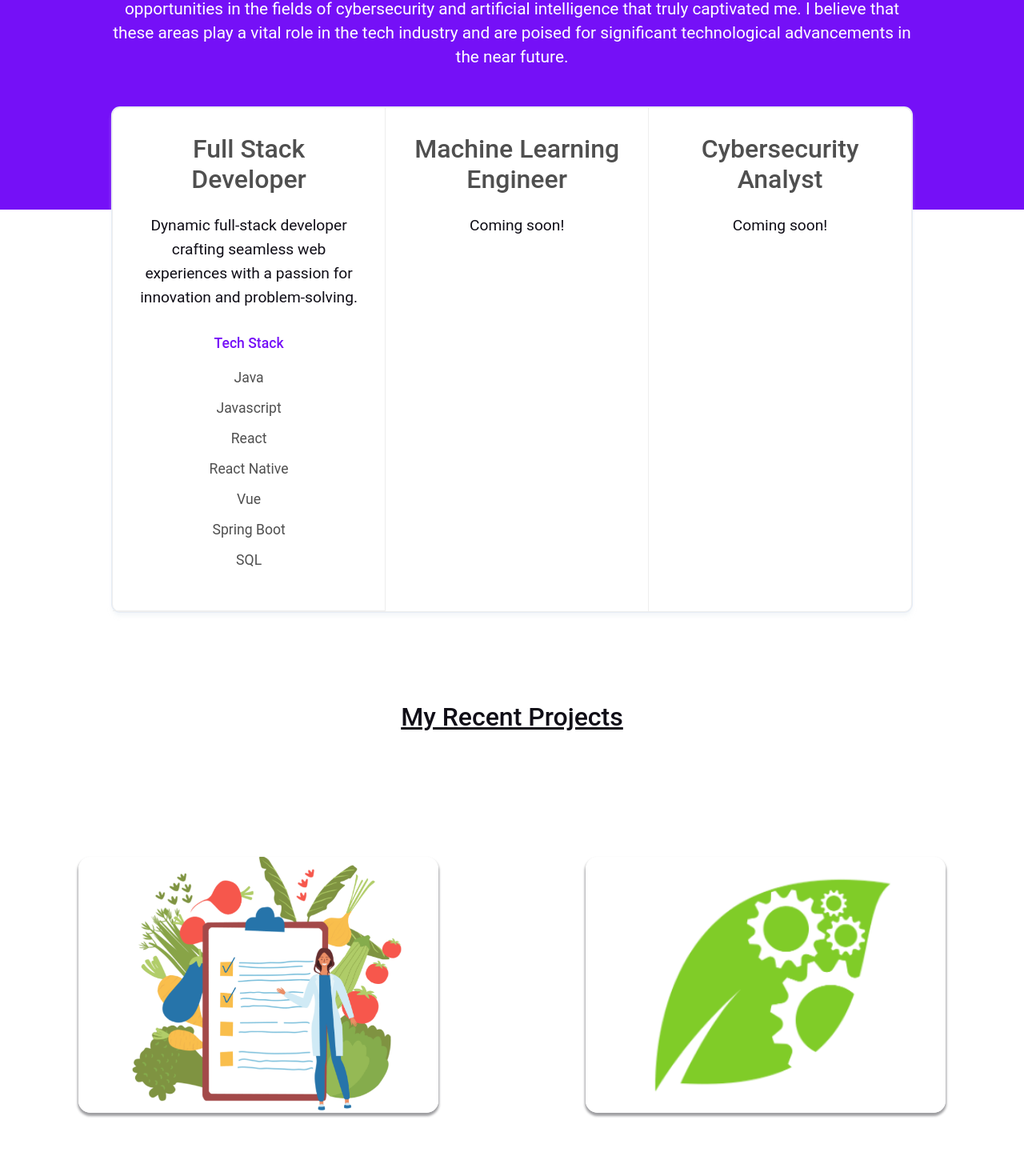
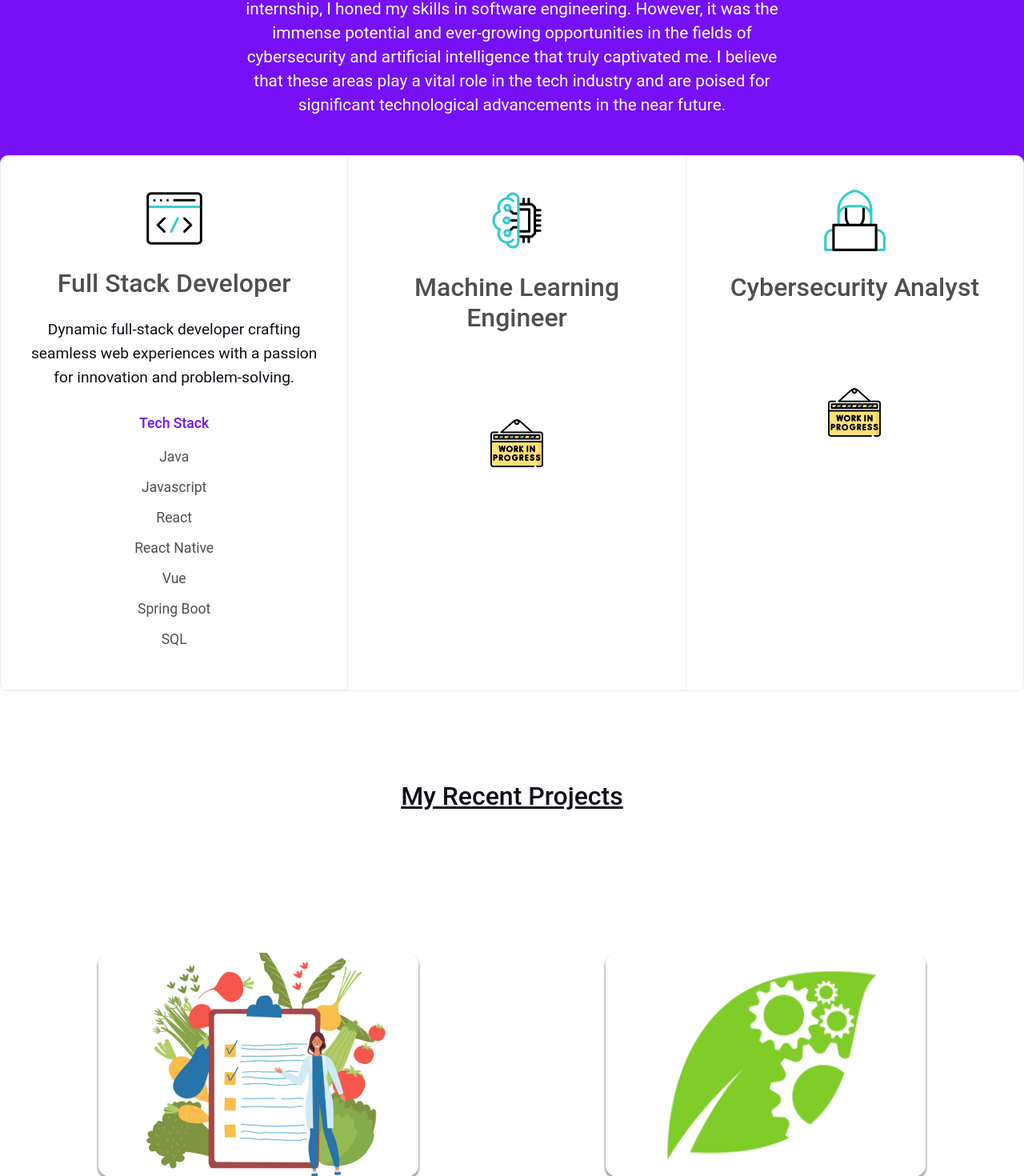
Before and after one commit to geraldng1407/PortfolioWebsite, a React (Create React App) app: page / in a window 1280 px wide. Shown: the part 1091-2561 px from the top of the page at 80% size. Built offline with nearby package versions, Linux system fonts and the light colour scheme.

Commit message:
Added new icons and gifs to the website

```diff
--- a/src/components/About/About.js
+++ b/src/components/About/About.js
@@ -27,6 +27,7 @@ const About = () => {
             </div>
             <div className="about__skill">
                 <div className="about__skill__designer">
+                    <img src="html.gif" alt="developer" className="mainicon" />
                     <h2>Full Stack Developer</h2>
                     <p>
                         Dynamic full-stack developer crafting seamless web
@@ -45,12 +46,18 @@ const About = () => {
                     </ul>
                 </div>
                 <div className="about__skill__developer">
+                    <img
+                        src="artificial-intelligence.gif"
+                        alt="ml"
+                        className="mainicon"
+                    />
                     <h2>Machine Learning Engineer</h2>
-                    <p>Coming soon!</p>
+                    <img src="work-in-progress.png" alt="ml" className="comingsoon" />
                 </div>
                 <div className="about__skill__developer">
+                    <img src="hacker.gif" alt="hacker" className="mainicon" />
                     <h2>Cybersecurity Analyst</h2>
-                    <p>Coming soon!</p>
+                    <img src="work-in-progress.png" alt="ml" className="comingsoon"/>
                 </div>
             </div>
         </React.Fragment>
--- a/src/components/About/About.scss
+++ b/src/components/About/About.scss
@@ -8,7 +8,7 @@ $primary-color: #7510f7;
     }
 
     &__content {
-        max-width: 1000px;
+        max-width: 700px;
         margin: 0 auto;
         text-align: center;
         padding-bottom: 6rem;
@@ -33,15 +33,14 @@ $primary-color: #7510f7;
         text-align: center;
         margin: 0 auto;
         margin-top: -8rem;
-        max-width: 700px;
-        min-width: 1000px;
+        max-width: 1500px;
         display: flex;
         justify-content: center;
         background-color: #fff;
         border-radius: 10px;
         border: 1px solid #eee;
         line-height: 30px;
-        box-shadow: 0 5px 5px 0 rgba(233, 240, 243, 0.5), 0 0 0 1px #e6ecf8;
+        box-shadow: 5px #fff;
         @media (max-width: 768px) {
             max-width: 600px;
         }
@@ -56,8 +55,13 @@ $primary-color: #7510f7;
             @media (max-width: 760px) {
                 width: 100%;
             }
+
             border-bottom: 1px solid #eee;
-
+            .mainicon {
+                max-width: 25%;
+                height: auto;
+                padding-bottom: 1rem;
+            }
             h2 {
                 margin-bottom: 1.5rem;
             }
@@ -77,8 +81,8 @@ $primary-color: #7510f7;
             }
             ul {
                 list-style: none;
-                list-style-position: inside;
-                padding-left: 0;
+                padding: 0;
+                list-style-type: none;
                 li {
                     margin-bottom: 0.5rem;
                     font-size: 1.1rem;
@@ -94,7 +98,17 @@ $primary-color: #7510f7;
                 width: 100%;
                 border-left: none;
             }
+            .mainicon {
+                max-width: 25%;
+                height: auto;
+                padding-bottom: 1rem;
 
+            }
+            .comingsoon {
+                max-width: 17%;
+                height: auto;
+                padding-top: 5rem;
+            }
             h2 {
                 margin-bottom: 1.5rem;
             }
@@ -114,7 +128,8 @@ $primary-color: #7510f7;
             }
             ul {
                 list-style: none;
-
+                padding: 0;
+                list-style-type: none;
                 li {
                     margin-bottom: 0.5rem;
                     font-size: 1.1rem;
--- a/src/components/Header/Header.js
+++ b/src/components/Header/Header.js
@@ -8,7 +8,7 @@ const Header = () => {
             <div className="navbar">
                 <img
                     className="navbar__profile"
-                    src="Logo.svg"
+                    src="letter-g.png"
                     alt="personal"
                 />
                 <a
--- a/src/components/Projects/ProjectItem.scss
+++ b/src/components/Projects/ProjectItem.scss
@@ -2,8 +2,8 @@ $primary-color: #7510f7;
 
 .card {
   position: relative;
-  width: 450px;
-  height: 320px;
+  width: 400px;
+  height: 280px;
   border-radius: 15px;
   padding: 1.5rem;
   background: white;
@@ -79,6 +79,9 @@ $primary-color: #7510f7;
     p {
       letter-spacing: 1px;
       font-size: 1rem;
+      @media (max-width: 770px) {
+        font-size: 0.65rem;
+      }
     }
     a {
       padding: 0.2rem 1.5rem;
@@ -93,7 +96,10 @@ $primary-color: #7510f7;
       transition: 0.4s ease;
       text-decoration: none;
       margin-top: 5px;
-
+      @media (max-width: 770px) {
+        margin-top: 0px;
+        font-size: 0.6rem;
+      }
       &:hover {
         background: $primary-color;
         color: white;
--- a/src/components/Projects/Projects.js
+++ b/src/components/Projects/Projects.js
@@ -4,15 +4,16 @@ import "./Projects.scss";
 
 const SmartInventory = "Smart Inventory";
 const SmartInventoryContent =
-    " Our web app revolutionizes household inventory tracking for food items. Users can make informed decisions, avoid waste, and check food supplies and expiration dates from home. ";
+    "Our web app revolutionizes food inventory tracking at home, enabling informed decisions, waste reduction, and expiration date checks.";
 const CreatedWithSmartInventory = "#SpringBoot, #React.js, #SQL";
 const SourceSmartInventory = "https://github.com/hongyao38/SmartInventory";
 
 const EcOptimise = "EcOptimise";
 const EcOptimiseContent =
-    "Our project tackles energy waste in spaces, reducing facilities costs through a section-based booking system. Utilizing technology and data insights, users can customize energy usage for greater efficiency and savings, promoting sustainability in facilities management.";
+    "Our project tackles energy waste in spaces, reducing facilities costs through a section-based booking system.";
 const CreatedWithEcOptimise = "#React.js";
-const SourceEcOptimise = "https://github.com/Yogesh352/facility-management-frontend"
+const SourceEcOptimise =
+    "https://github.com/Yogesh352/facility-management-frontend";
 
 const Projects = () => {
     return (
@@ -29,11 +30,10 @@ const Projects = () => {
                 <ProjectItem
                     header={EcOptimise}
                     content={EcOptimiseContent}
-                    created={CreatedWithEcOptimise }
+                    created={CreatedWithEcOptimise}
                     img="EcOptimise.PNG"
                     source={SourceEcOptimise}
                 />
-
             </div>
             <a
                 className="projects__button"
```
